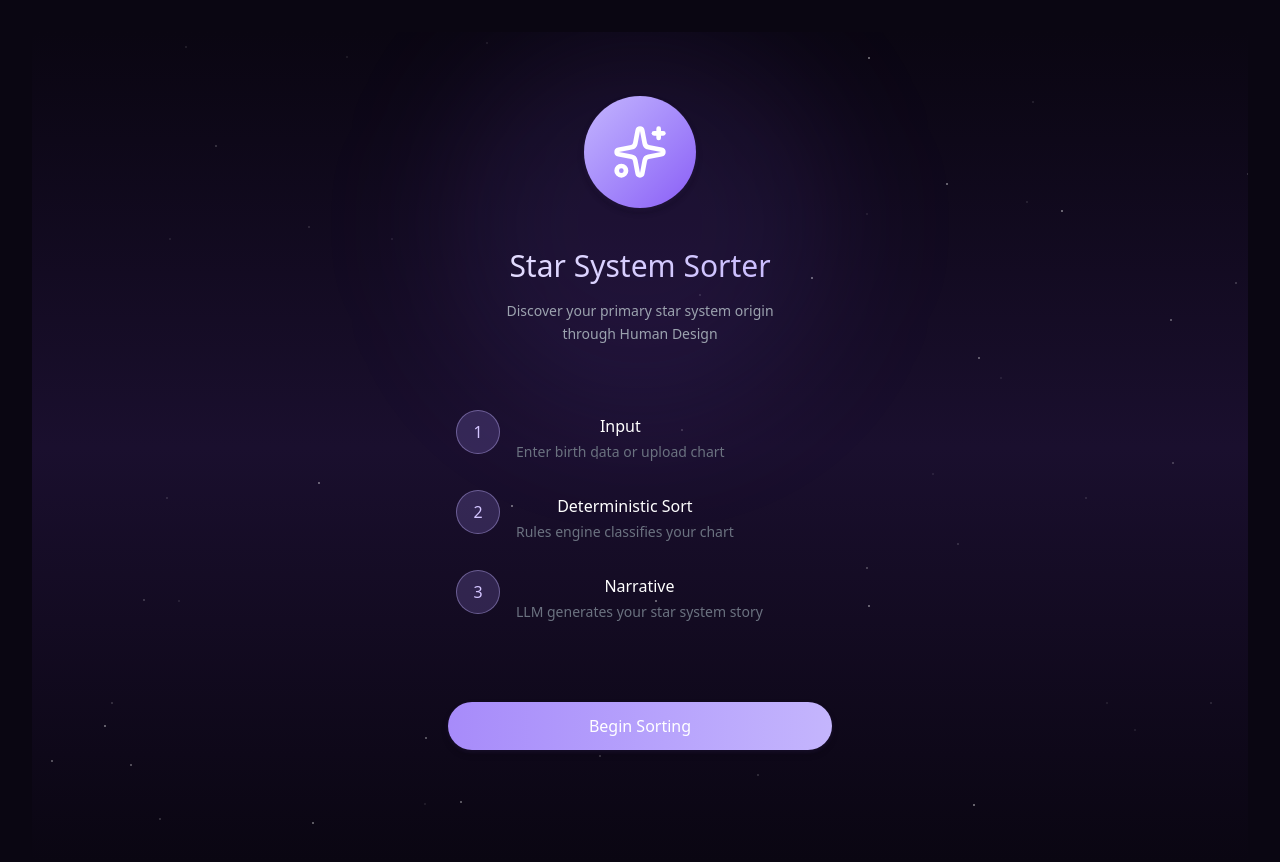
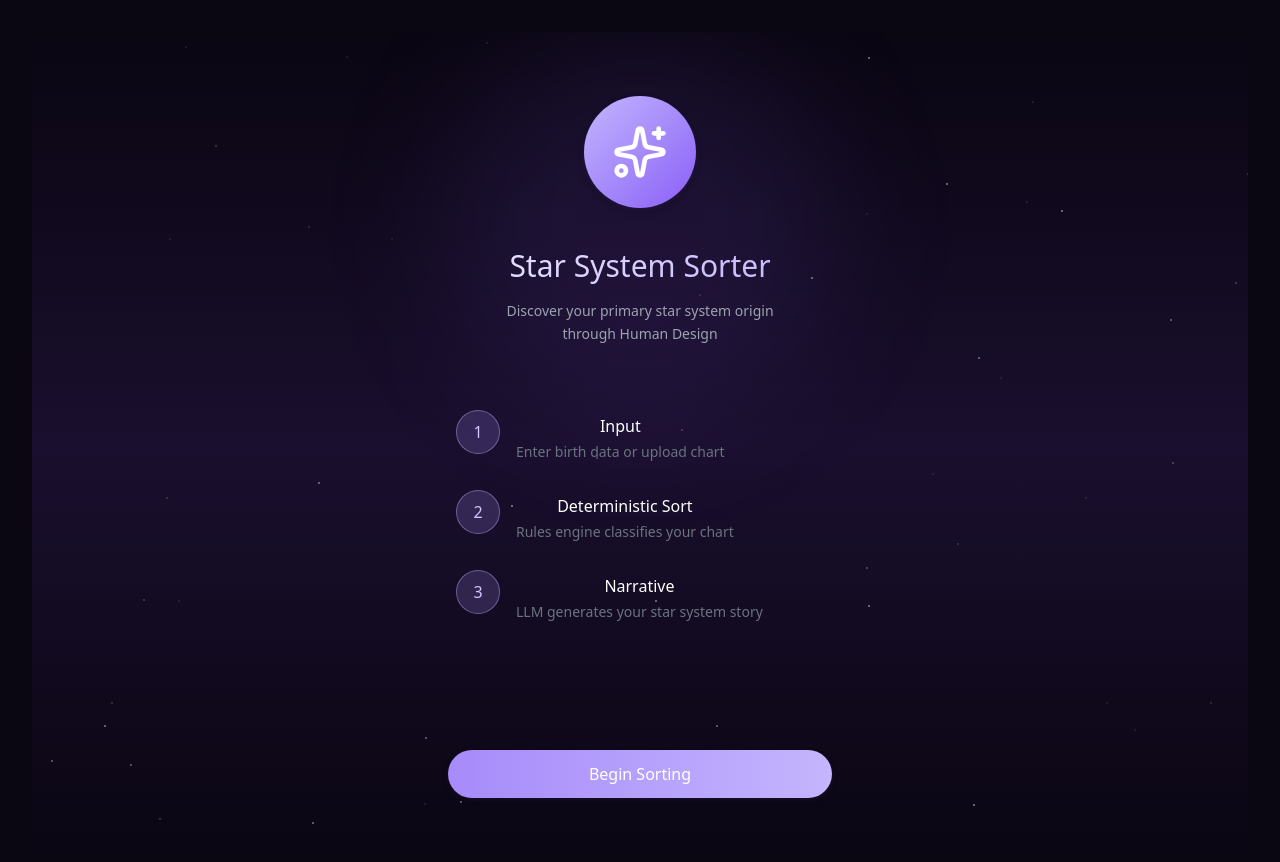
Before and after one commit to batelzeek36/Star_System_Sorter_React_Web, a React (Vite) app in the folder star-system-sorter/: page / in a window 1280 px wide. Shown: the top 862 px of the page. Built offline with nearby package versions, Linux system fonts and the light colour scheme.

Commit message:
fix: use fixed spacing instead of flex spacer for button position
- Replace flex-1 spacer with mb-32 on 3-step list
- Remove pb-12 from button container
- This creates consistent spacing that matches Figma design
- Button now positioned with fixed 128px gap from list

```diff
--- a/star-system-sorter/src/screens/OnboardingScreen.tsx
+++ b/star-system-sorter/src/screens/OnboardingScreen.tsx
@@ -54,7 +54,7 @@ export default function OnboardingScreen() {
         </div>
 
         {/* 3-Step Explanation */}
-        <div className="space-y-7 px-2">
+        <div className="space-y-7 px-2 mb-32">
           <div className="flex items-start gap-4">
             <div className="w-11 h-11 rounded-full bg-[var(--s3-lavender-500)]/20 border border-[var(--s3-lavender-400)]/40 flex items-center justify-center text-base text-[var(--s3-lavender-300)] flex-shrink-0">
               1
@@ -84,11 +84,8 @@ export default function OnboardingScreen() {
           </div>
         </div>
 
-        {/* Spacer to push button to bottom */}
-        <div className="flex-1 min-h-[80px]"></div>
-
         {/* Begin Sorting Button */}
-        <div className="pb-12">
+        <div>
           <Button
             variant="primary"
             className="w-full"
```
